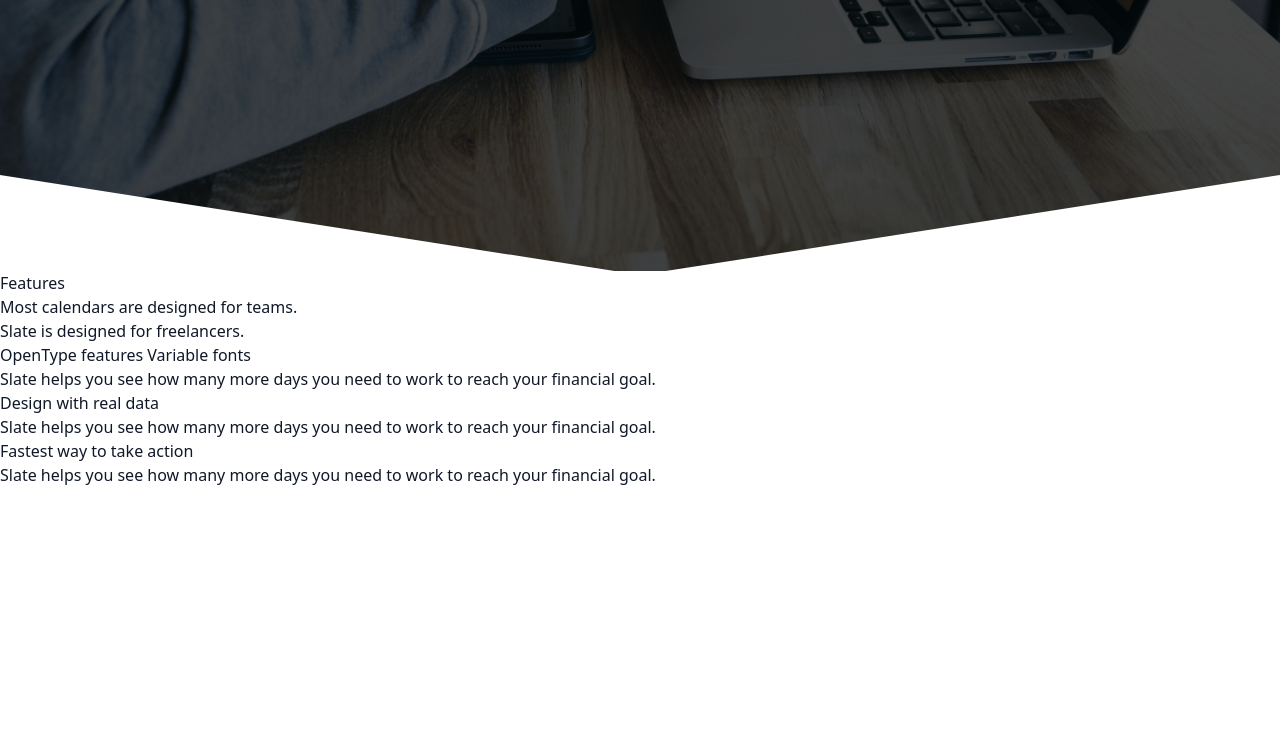
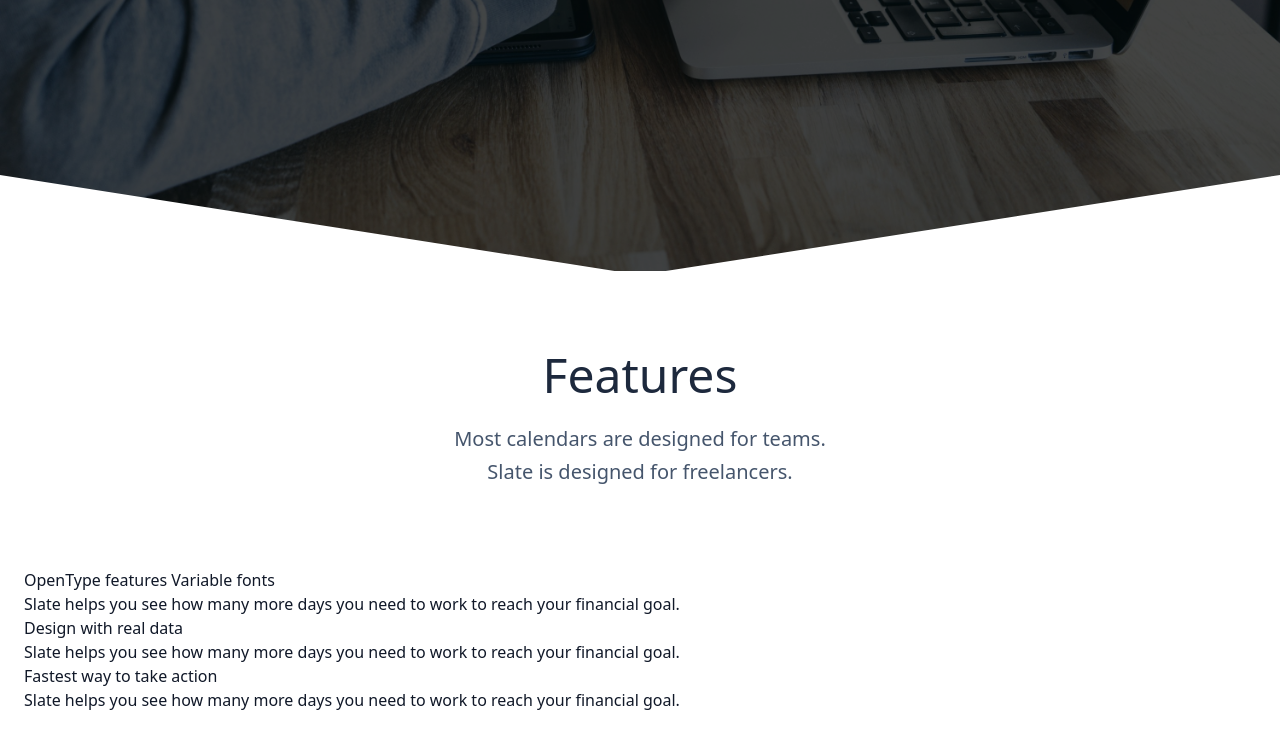
Before and after one commit to sabenitez-unal/landing-page, a website: page src/index.html in a window 1280 px wide. Shown: the part 529-1278 px from the top of the page. Before the commit the page ends 1016 px from the top, so only its background shows below. Drawn offline with Linux system fonts and the light colour scheme.

Commit message:
mejorar sección de características con nuevos estilos y contenido en HTML y CSS

```diff
--- a/src/index.html
+++ b/src/index.html
@@ -66,11 +66,12 @@
             </div>
         </section>
 
-        <section>
-
-            <div>
-                <h2>Features</h2>
-                <p>Most calendars are designed for teams. <br class="hidden md:block">
+        <section class="py-20 bg-white">
+            <div class="max-w-7xl mx-auto px-6">
+                <div class="text-center mb-20">
+                    <h2 class="text-5xl font-light text-slate-800 mb-6">Features</h2>
+                    <p class="text-xl text-slate-600 max-w-2xl mx-auto leading-relaxed">
+                        Most calendars are designed for teams. <br class="hidden md:block">
                         Slate is designed for freelancers.</p>
                 </div>
 
@@ -107,7 +108,8 @@
                             Slate helps you see how many more days you need to work to reach your financial goal.
                         </p>
                     </div>
-
+                </div>
+            </div>
         </section>
     </main>
 
```
Also changed, not shown: src/output.css. Lines whose indentation alone changed are shown as unchanged.
